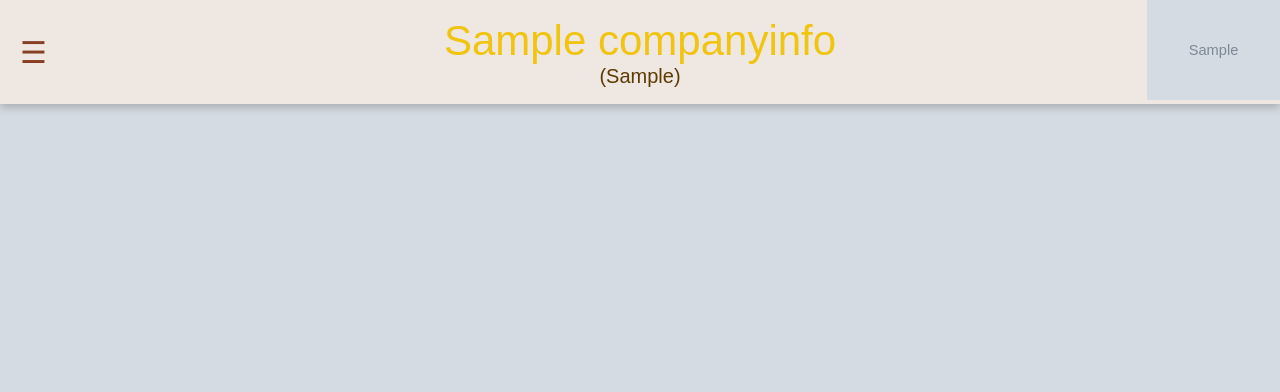
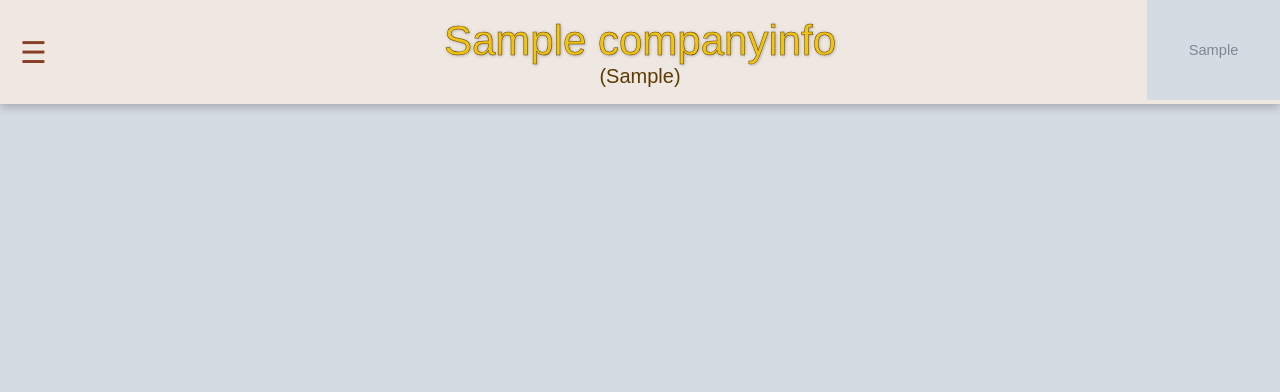
Before and after one commit to RUBANKUMAR513/PhotographyProject, a Django app: page /home/ in a window 1280 px wide. Shown: the top 392 px of the page. Run offline with Django 5.2, Linux system fonts and the light colour scheme; tables that the repository leaves empty hold one stand-in row (values such as "Sample post"); grey boxes marked "Sample" are stand-in pictures; parts of the project's set-up code (start-up, migrations or seed data) failed here and were passed over; some libraries are stand-ins or nearby versions; some web fonts are replaced.

Commit message:
header storke

```diff
--- a/website/static/css/home.css
+++ b/website/static/css/home.css
@@ -66,7 +66,14 @@ header {
     font-style: normal;
     margin: 0px;
     margin-top: 10px;
-}
+
+    /* Add stroke */
+    -webkit-text-stroke: 0.5px #5D3A00; /* Stroke width and color */
+    text-stroke: 0.5px #5D3A00; /* Standard property (not yet widely supported) */
+    /* Add lighter shadow */
+    text-shadow: 1px 1px 3px rgba(0, 0, 0, 0.2), 0 0 5px rgba(0, 0, 0, 0.1);
+}
+
 
 /* Style the logo and align it to the right */
 .logo-container {
```
